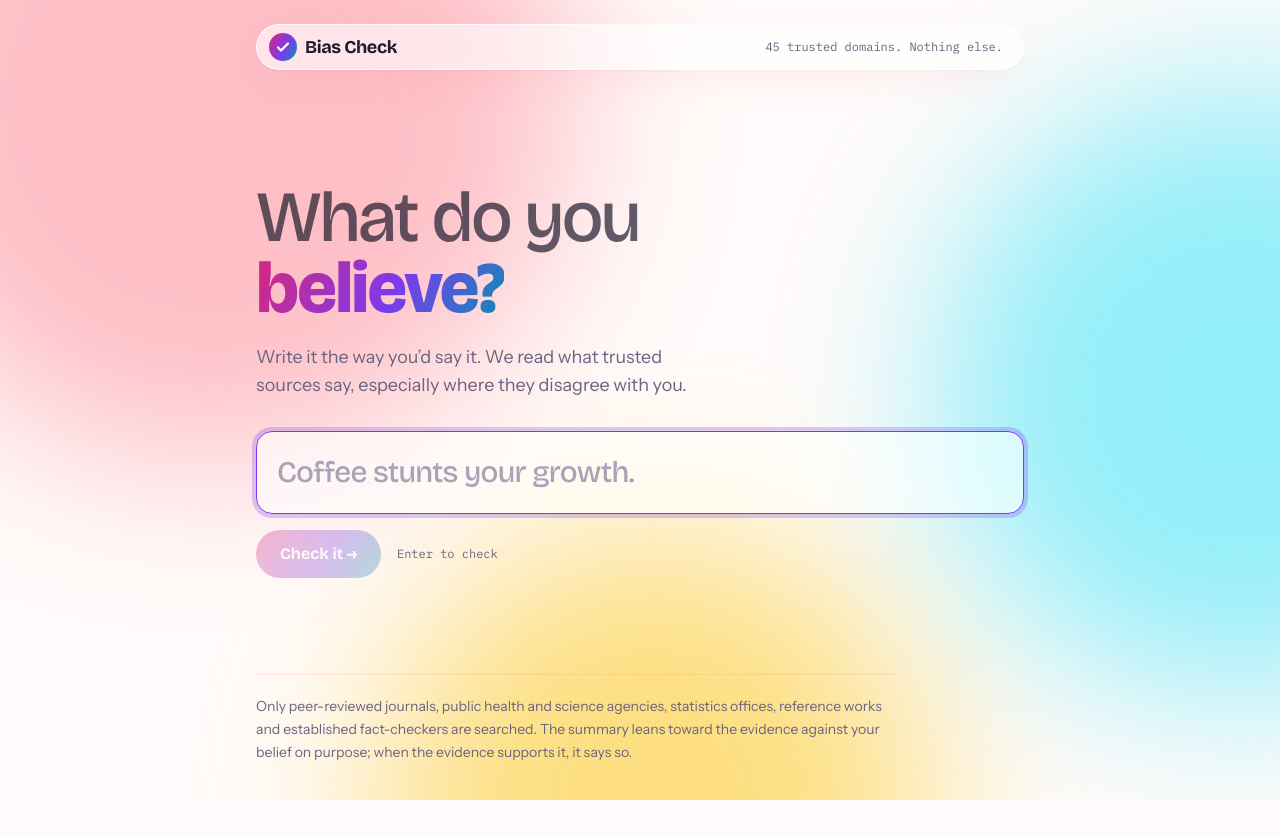
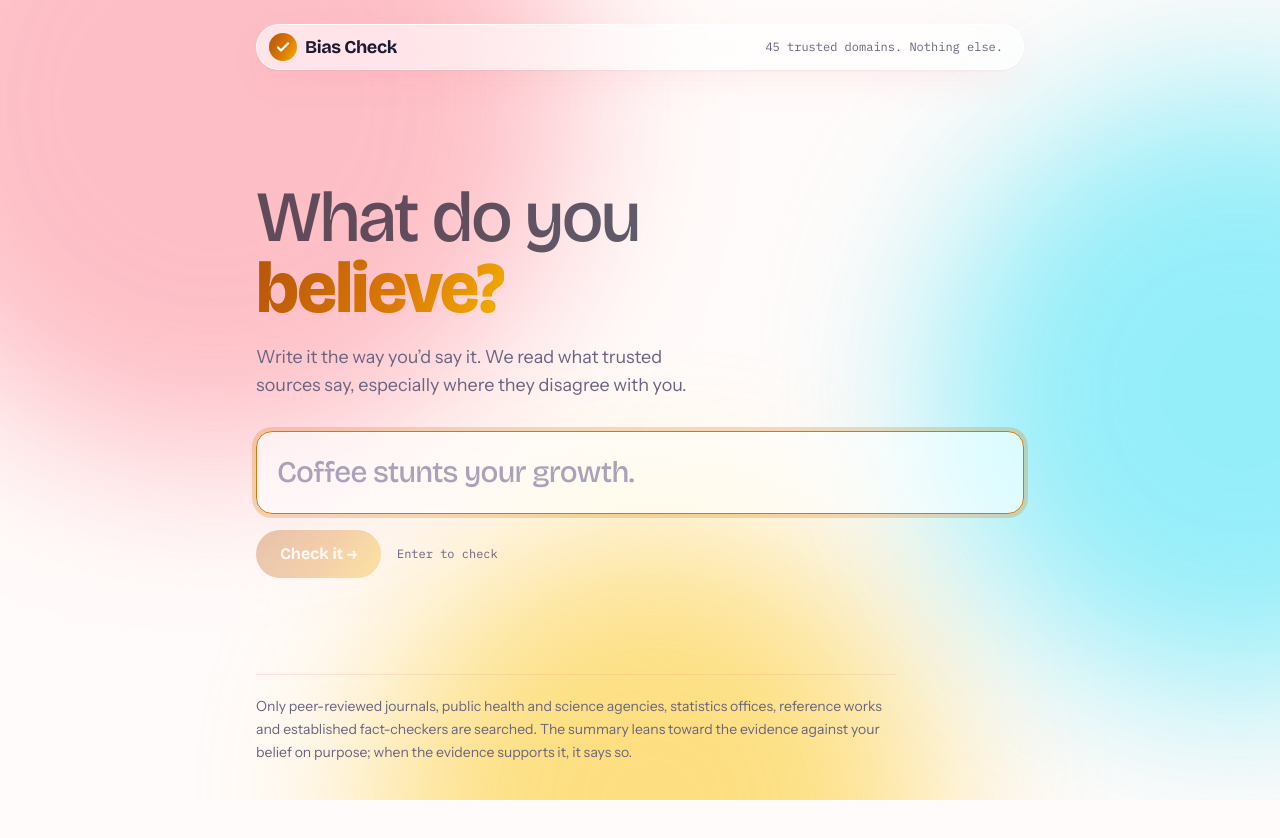
Before and after one commit to MarinaTkd/bias-check, a Next.js app in the folder bias-check/: page / in a window 1280 px wide. Shown: the top 838 px of the page. Built offline with nearby package versions, Linux system fonts and the light colour scheme.

Commit message:
style: golden foreground accents

```diff
--- a/bias-check/app/globals.css
+++ b/bias-check/app/globals.css
@@ -14,10 +14,10 @@
   --brand-b: #fcd34d;
   --brand-c: #67e8f9;
   --brand: linear-gradient(120deg, var(--brand-a), var(--brand-b) 55%, var(--brand-c));
-  /* Foreground accent: deep magenta -> violet -> teal. Text, buttons, focus. */
-  --accent-a: #db2777;
-  --accent-b: #7c3aed;
-  --accent-c: #0891b2;
+  /* Foreground accent: golden. Deep amber -> gold -> honey. Text, buttons, focus. */
+  --accent-a: #b45309;
+  --accent-b: #d97706;
+  --accent-c: #f5b301;
   --brand-deep: linear-gradient(120deg, var(--accent-a), var(--accent-b) 55%, var(--accent-c));
 
   /* Background blobs default to the brand; a verdict recolours them. */
--- a/bias-check/app/page.tsx
+++ b/bias-check/app/page.tsx
@@ -116,7 +116,7 @@ export default function Page() {
               <button
                 type="submit"
                 disabled={!ready}
-                className="brand-bg rounded-full px-6 py-3 font-display text-base font-bold text-white shadow-[0_10px_30px_-10px_rgba(124,58,237,0.45)] transition hover:scale-[1.03] hover:shadow-[0_14px_36px_-10px_rgba(124,58,237,0.55)] disabled:opacity-30 disabled:shadow-none disabled:hover:scale-100"
+                className="brand-bg rounded-full px-6 py-3 font-display text-base font-bold text-white shadow-[0_10px_30px_-10px_rgba(217,119,6,0.45)] transition hover:scale-[1.03] hover:shadow-[0_14px_36px_-10px_rgba(217,119,6,0.55)] disabled:opacity-30 disabled:shadow-none disabled:hover:scale-100"
               >
                 Check it &rarr;
               </button>
@@ -234,7 +234,7 @@ export default function Page() {
 
                 <button
                   onClick={reset}
-                  className="brand-bg mt-12 rounded-full px-6 py-3 font-display text-base font-bold text-white shadow-[0_10px_30px_-10px_rgba(124,58,237,0.45)] transition hover:scale-[1.03]"
+                  className="brand-bg mt-12 rounded-full px-6 py-3 font-display text-base font-bold text-white shadow-[0_10px_30px_-10px_rgba(217,119,6,0.45)] transition hover:scale-[1.03]"
                 >
                   Check another belief
                 </button>
```
